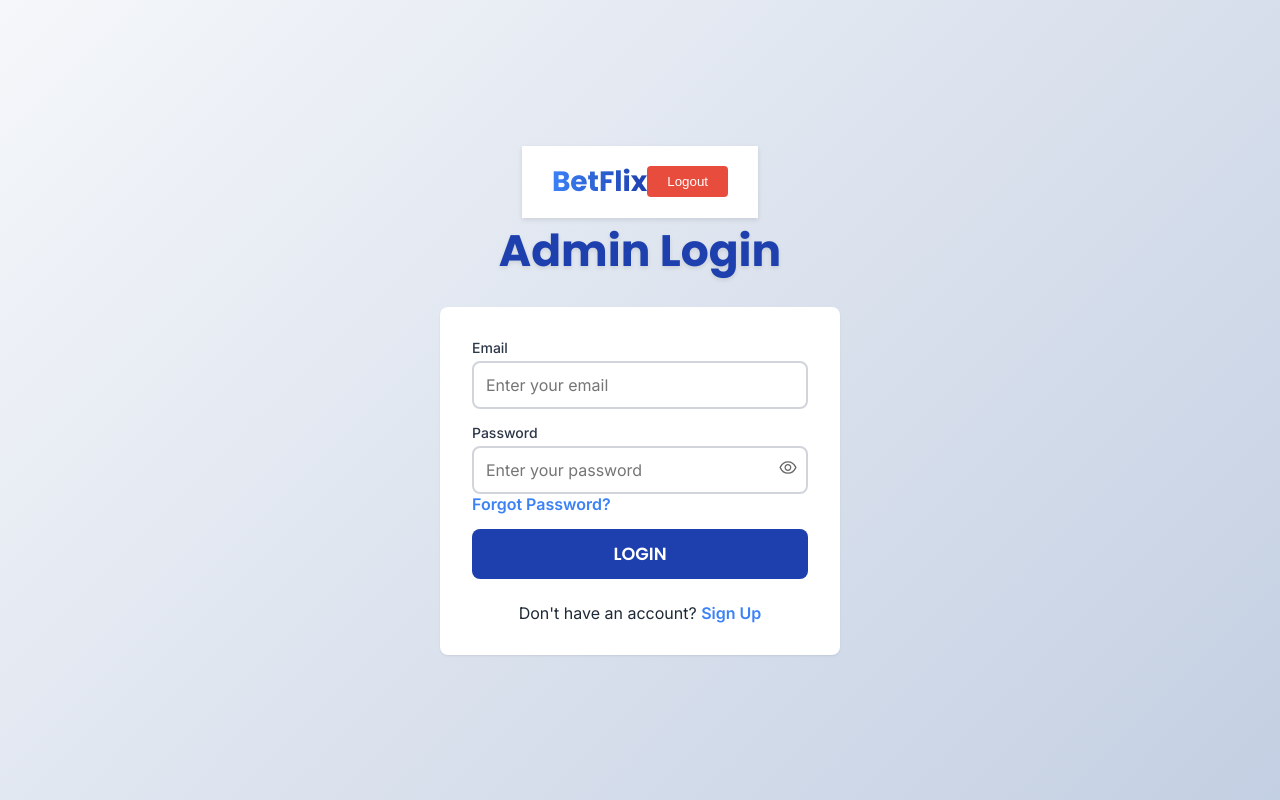
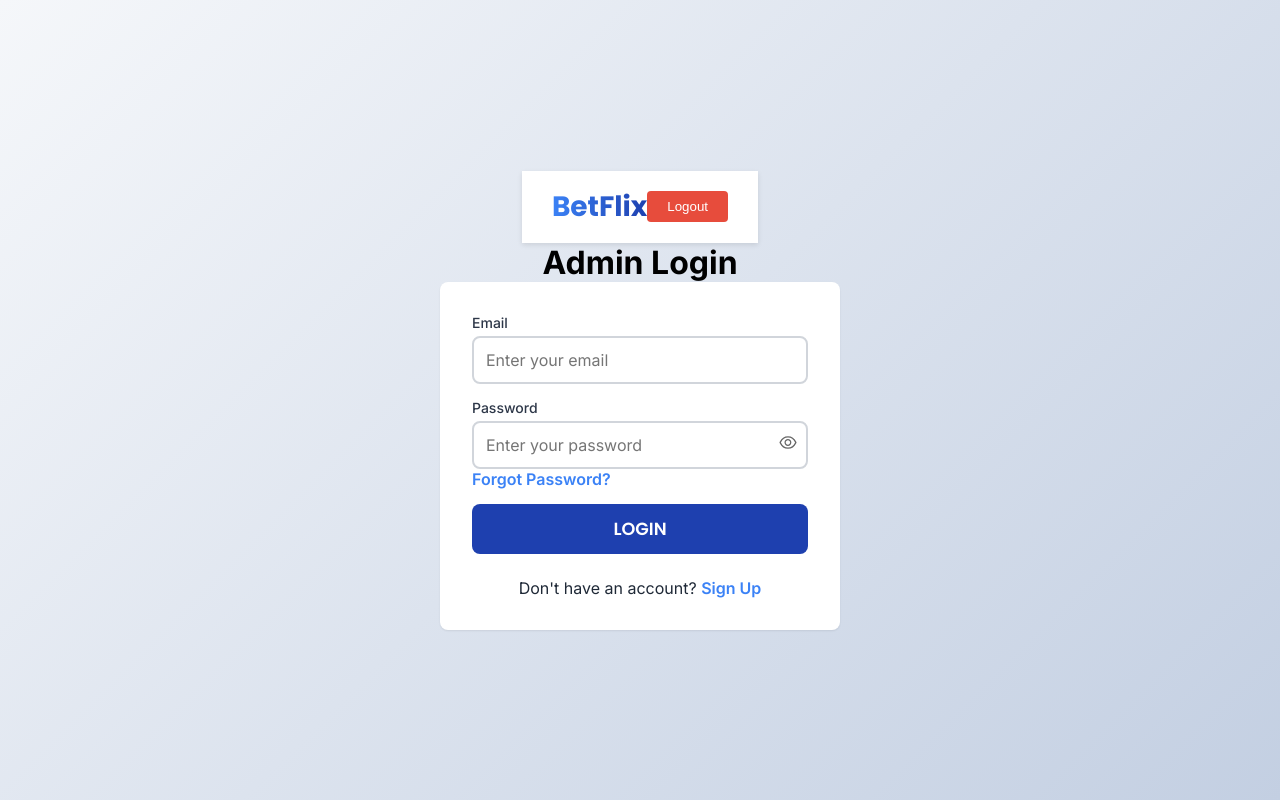
Before and after one commit to ay30bg/admin-betflix, a React (Create React App) app: page / in a window 1280 px wide. Built offline with nearby package versions, Linux system fonts and the light colour scheme.

Commit message:
Update login.css

```diff
--- a/src/styles/login.css
+++ b/src/styles/login.css
@@ -19,16 +19,6 @@
   padding: 2rem 1rem;
   font-family: 'Inter', sans-serif;
   margin: 0;
-}
-
-.login-header {
-  font-size: 2.75rem;
-  font-weight: 700;
-  color: #1e40af;
-  margin-bottom: 1.5rem;
-  text-align: center;
-  text-shadow: 0 2px 4px rgba(0, 0, 0, 0.1);
-  font-family: 'Poppins', sans-serif;
 }
 
 .login-form {
```
